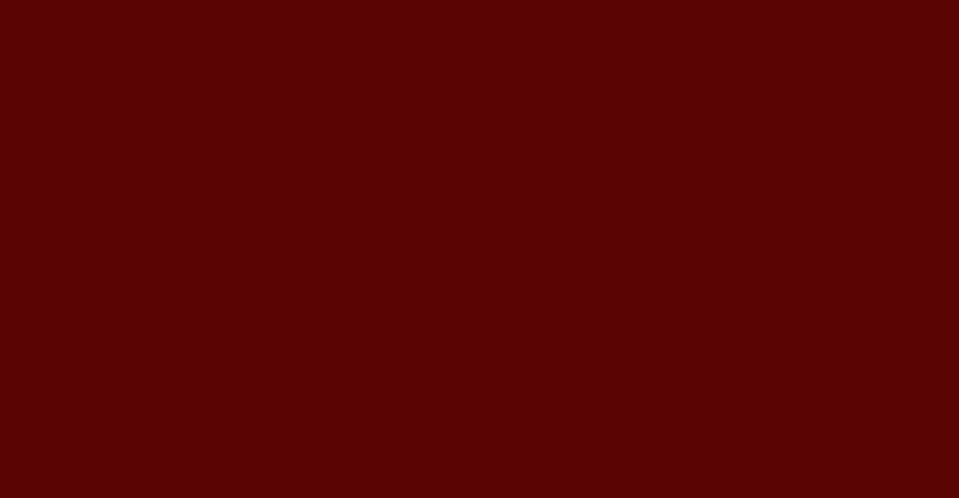
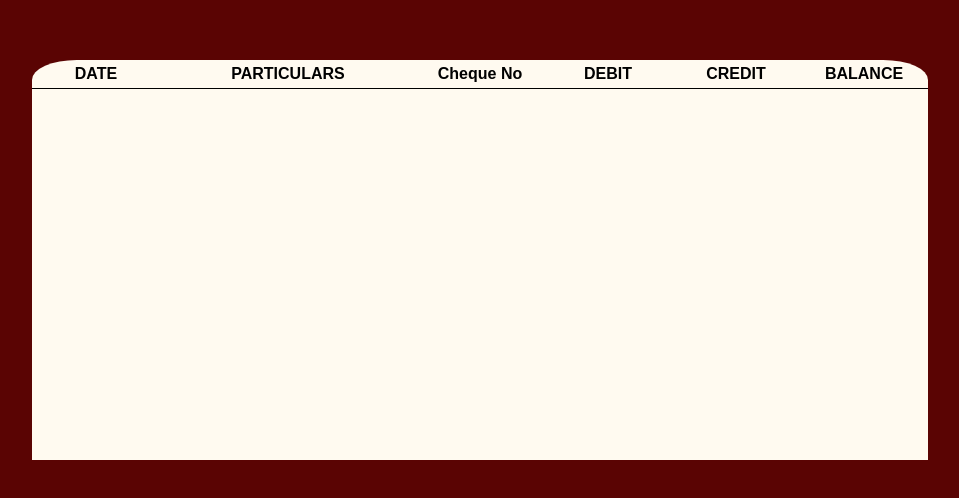
Before and after one commit to anishd19/passbook, a React (Create React App) app: page / in a window 1280 px wide. Shown: the part 140-638 px from the top of the page, without its empty margins (160-1119 px from the left). Built offline with nearby package versions, Linux system fonts and the light colour scheme.

Commit message:
adds card with table

```diff
--- a/src/App.js
+++ b/src/App.js
@@ -1,10 +1,12 @@
 import React, { Component } from 'react';
+import Page from './Page';
 import './App.css';
 
 class App extends Component {
   render() {
     return (
       <div className="App">
+        <Page />
       </div>
     );
   }
--- a/src/App.scss
+++ b/src/App.scss
@@ -2,3 +2,25 @@ body {
   text-align: center;
   background-color: #5a0403;
 }
+
+.Page {
+  background-color: floralwhite;
+  max-width: 70vw;
+  min-height: 400px;
+  margin: 0 auto;
+  position: relative;
+  top: 200px;
+  border-radius: 5% 5% 0 0;
+  table {
+    border-collapse: collapse;
+  }
+  th {
+    border-bottom: thin solid black;
+    width: 10vw;
+    padding: 5px 0 5px;
+    content: '';
+    &.double {
+      width: 20vw;
+    }
+  }
+}
--- /dev/null
+++ b/src/Page.js
@@ -0,0 +1,21 @@
+import React, { Component } from 'react';
+import './App.css';
+
+class Page extends Component {
+  render() {
+    return (
+      <div className="Page">
+        <table>
+          <th>DATE</th>
+        <th className="double">PARTICULARS</th>
+          <th>Cheque No</th>
+          <th>DEBIT</th>
+          <th>CREDIT</th>
+          <th>BALANCE</th>
+        </table>
+      </div>
+    );
+  }
+}
+
+export default Page;
```
